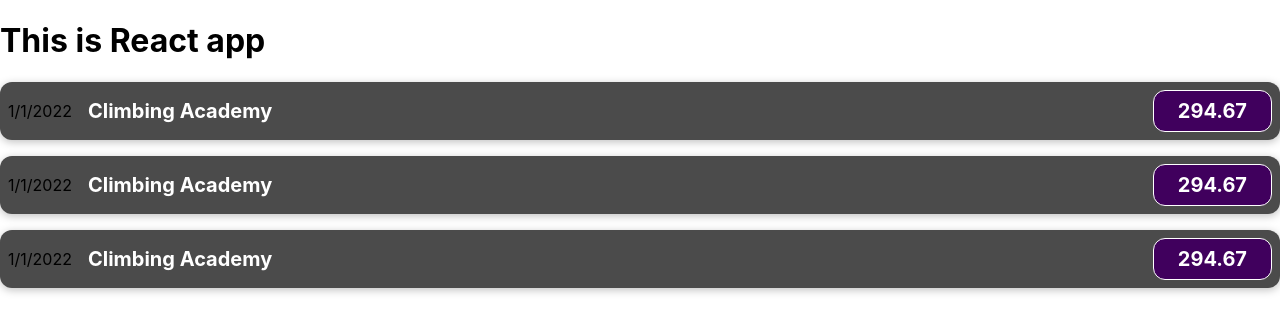
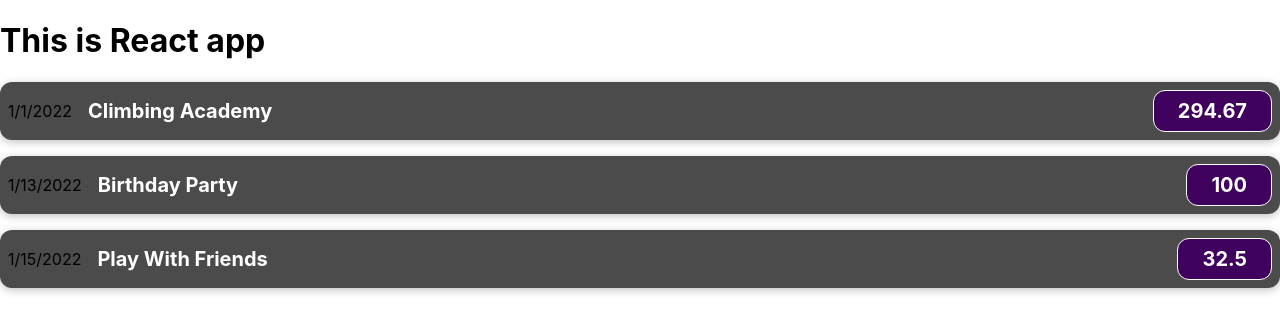
Before and after one commit to gouz7514/react-complete, a React (Create React App) app: page / in a window 1280 px wide. Shown: the top 332 px of the page. Built offline with nearby package versions, Linux system fonts and the light colour scheme.

Commit message:
Update : 컴포넌트에서 자바스크립트로 prop 갖고놀기

```diff
--- a/src/App.js
+++ b/src/App.js
@@ -5,18 +5,18 @@ function App() {
   const expenses = [
     {
       title : 'Climbing Academy',
-      amount : '294.67',
+      amount : 294.67,
       date : new Date(2022, 0, 1).toLocaleDateString(),
     },
     {
-      title : 'Climbing Academy',
-      amount : '294.67',
-      date : new Date(2022, 0, 1).toLocaleDateString(),
+      title : 'Birthday Party',
+      amount : 100.00,
+      date : new Date(2022, 0, 13).toLocaleDateString(),
     },
     {
-      title : 'Climbing Academy',
-      amount : '294.67',
-      date : new Date(2022, 0, 1).toLocaleDateString(),
+      title : 'Play With Friends',
+      amount : 32.5,
+      date : new Date(2022, 0, 15).toLocaleDateString(),
     },
   ]
 
--- a/src/components/ExpenseItem.js
+++ b/src/components/ExpenseItem.js
@@ -1,10 +1,18 @@
 import './ExpenseItem.css'
 
 function ExpenseItem(props) {
+  console.log(props.date)
+  const year = props.date.split('.')[0]
+  const month = props.date.split('.')[1]
+  const day = props.date.split('.')[2]
 
   return (
     <div className='expense-item'>
-      <div>{ props.date }</div>
+      <div>
+        <div>{ year }</div>
+        <div>{ month }</div>
+        <div>{ day }</div>
+      </div>
       <div className='expense-item__description'>
         <h2>
           { props.title }
```
